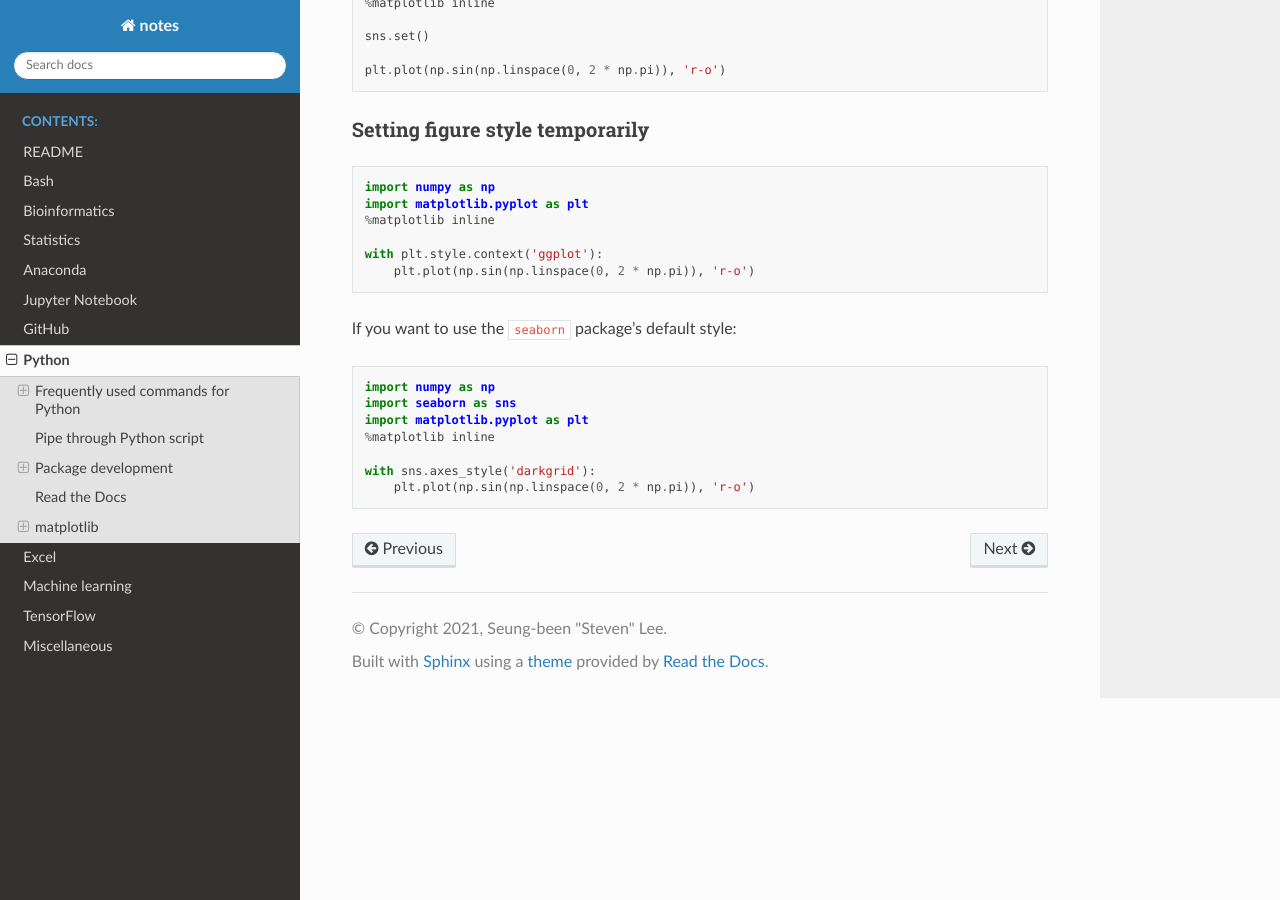
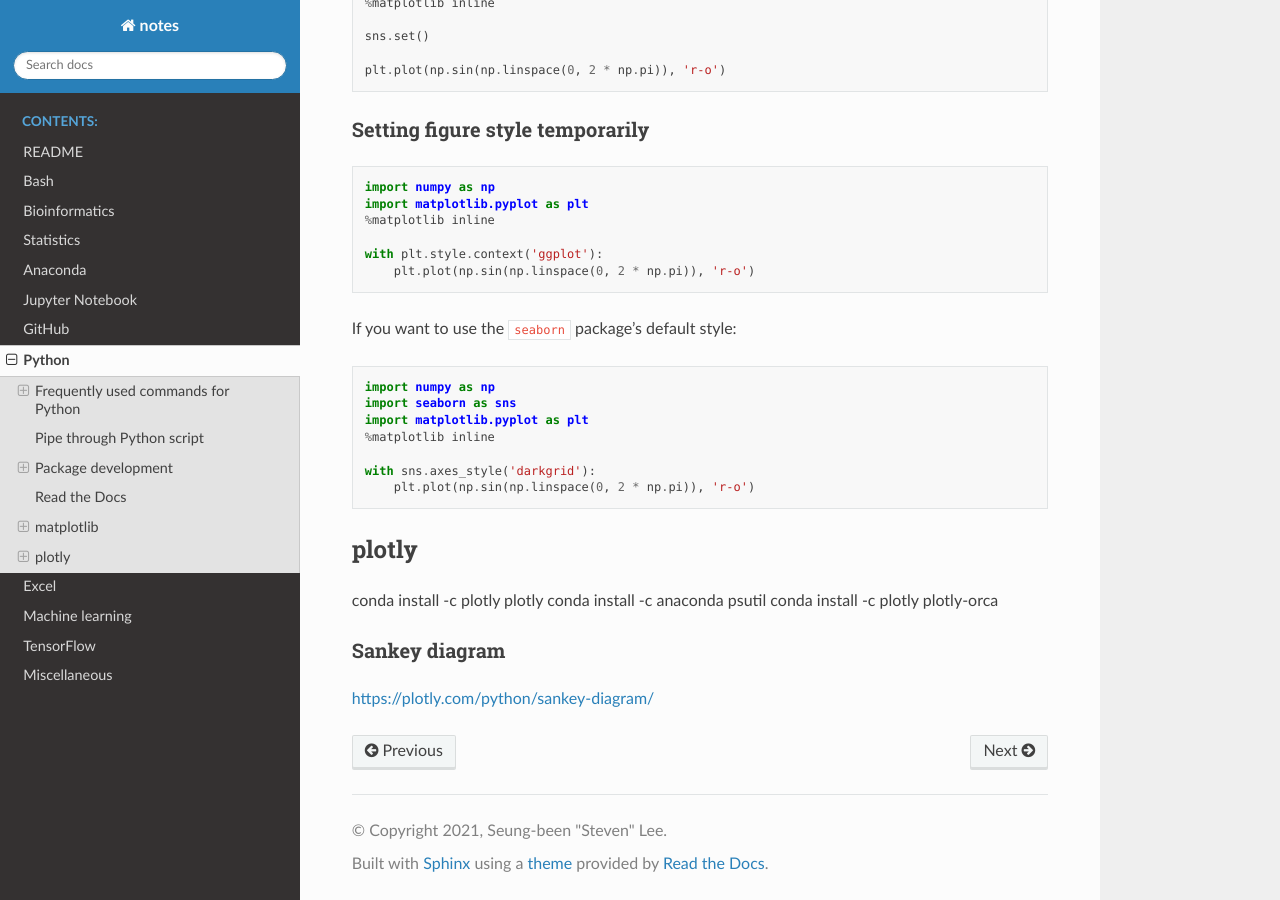
Before and after one commit to sbslee/notes, a Sphinx documentation site: the page built from docs/python.rst, in a window 1280 px wide and 900 px high, scrolled down 6453 px. Built offline with Sphinx 7.4.7 and the Read the Docs theme 2.0.0, drawn with Linux system fonts in a browser that asks for light colours.

Commit message:
Update notes

```diff
--- a/docs/python.rst
+++ b/docs/python.rst
@@ -379,3 +379,15 @@ If you want to use the ``seaborn`` package's default style:
 
     with sns.axes_style('darkgrid'):
         plt.plot(np.sin(np.linspace(0, 2 * np.pi)), 'r-o')
+
+plotly
+======
+
+conda install -c plotly plotly
+conda install -c anaconda psutil
+conda install -c plotly plotly-orca
+
+Sankey diagram
+--------------
+
+https://plotly.com/python/sankey-diagram/
```
